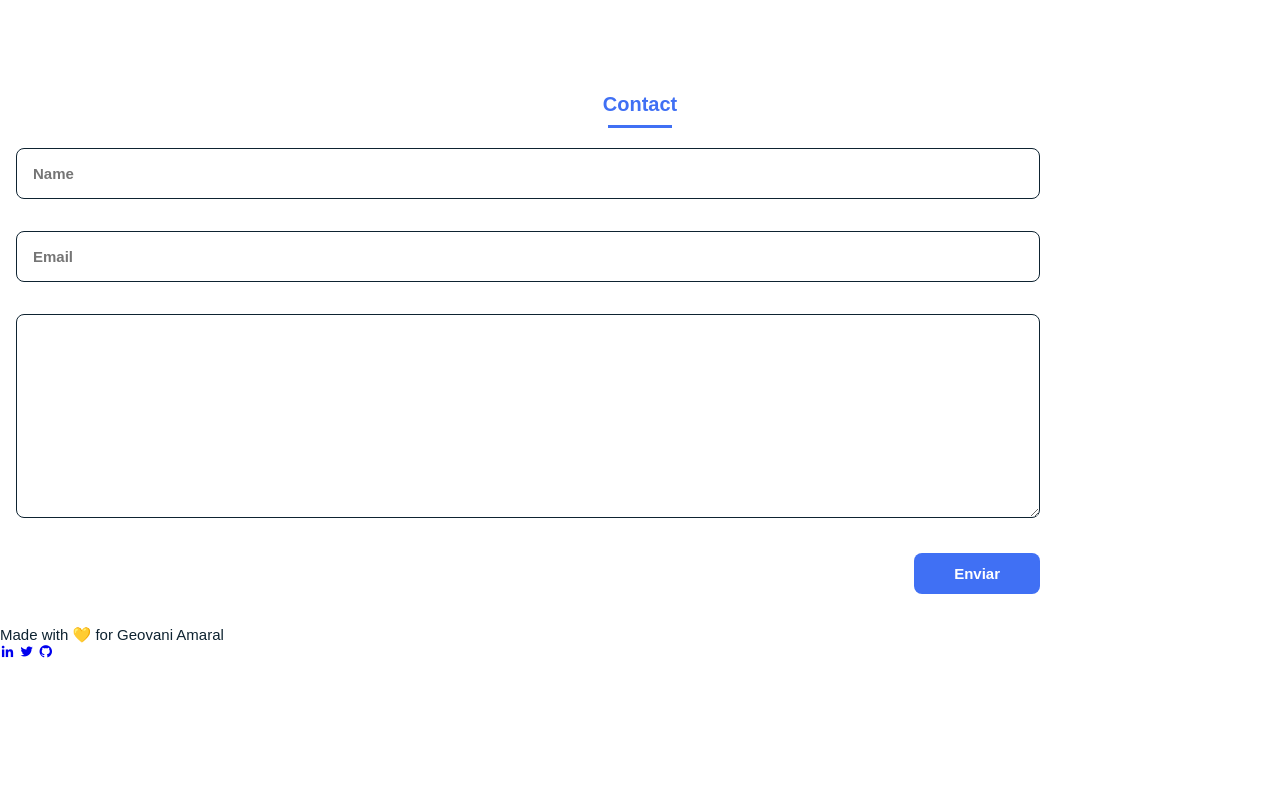
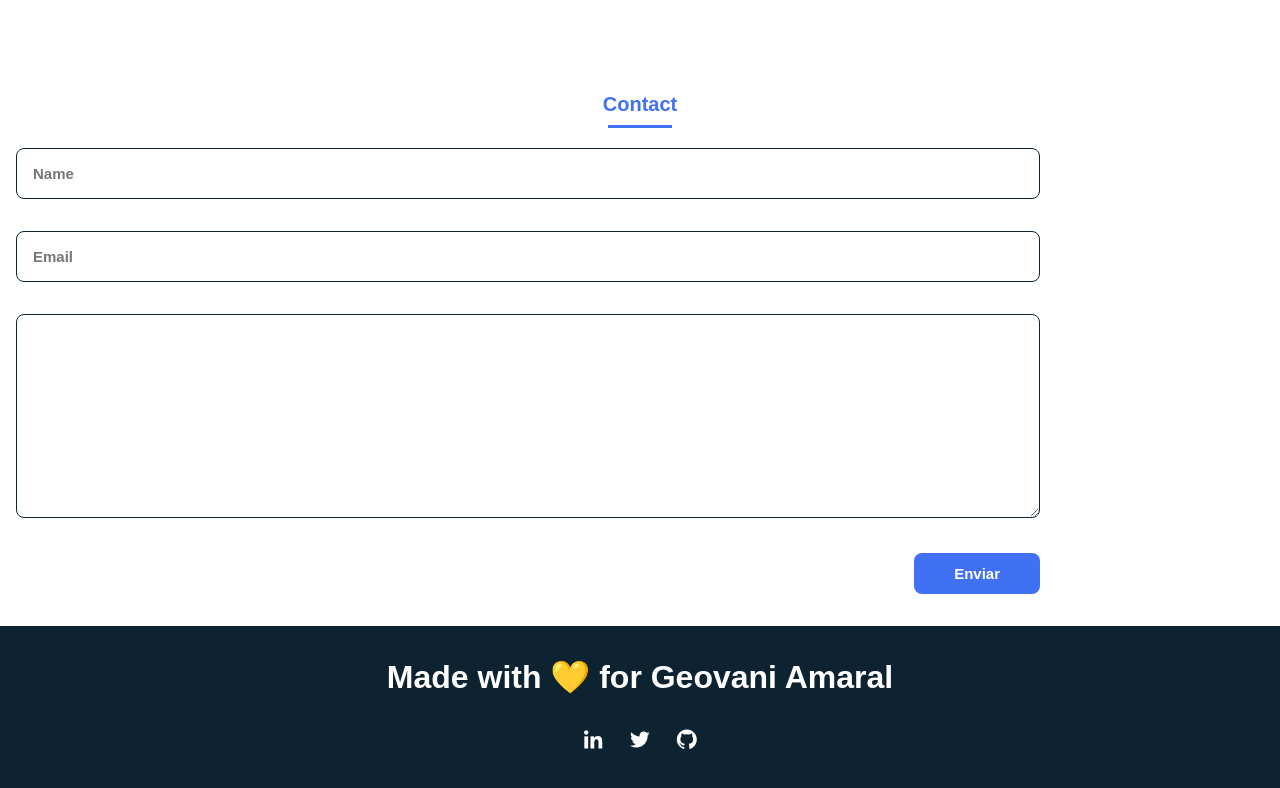
Before and after one commit to iamageo/devfolio, a plain HTML site: page index.html in a window 1280 px wide. Shown: the part 5121-5909 px from the top of the page. Before the commit the page ends 5782 px from the top, so only its background shows below. Drawn offline with nearby package versions, Linux system fonts and the light colour scheme; files whose address does not match are found by name.

Commit message:
finalizando footer

```diff
--- a/assets/css/style.css
+++ b/assets/css/style.css
@@ -367,6 +367,25 @@ img{
 }
 
 /* -------- footer --------*/
+.footer {
+    background-color: var(--second-color);
+    color: #fff;
+    text-align: center;
+    font-weight: var(--font-semi);
+    padding: 2rem 0;;
+}
+.footer__title{
+    font-size: 2rem;
+    margin-bottom: var(--mb-4);
+}
+.footer__social {
+    margin-bottom: var(--mb-4);
+}
+.footer__icon {
+    font-size:1.5rem;
+    color: #fff;
+    margin: 0 var(--mb-1);
 
+}
 
 /* -------- media queries --------*/
--- a/index.html
+++ b/index.html
@@ -19,11 +19,11 @@
 
             <div class="nav__menu" id="nav-menu">
                 <ul class="nav__list">
-                    <li class="nav__item"><a href="#" class="nav__link active">Home</a></li>
-                    <li class="nav__item"><a href="#" class="nav__link">About</a></li>
-                    <li class="nav__item"><a href="#" class="nav__link">Skills</a></li>
-                    <li class="nav__item"><a href="#" class="nav__link">Work</a></li>
-                    <li class="nav__item"><a href="#" class="nav__link">Contact</a></li>
+                    <li class="nav__item"><a href="#home" class="nav__link active">Home</a></li>
+                    <li class="nav__item"><a href="#about" class="nav__link">About</a></li>
+                    <li class="nav__item"><a href="#skills" class="nav__link">Skills</a></li>
+                    <li class="nav__item"><a href="#work" class="nav__link">Work</a></li>
+                    <li class="nav__item"><a href="#contact" class="nav__link">Contact</a></li>
                 </ul>
             </div>
 
@@ -184,6 +184,8 @@
             <a href="#" class="footer__icon"><i class="bx bxl-github"></i> </a>
         </div>
 
+
+
     </footer>
 
 
```
